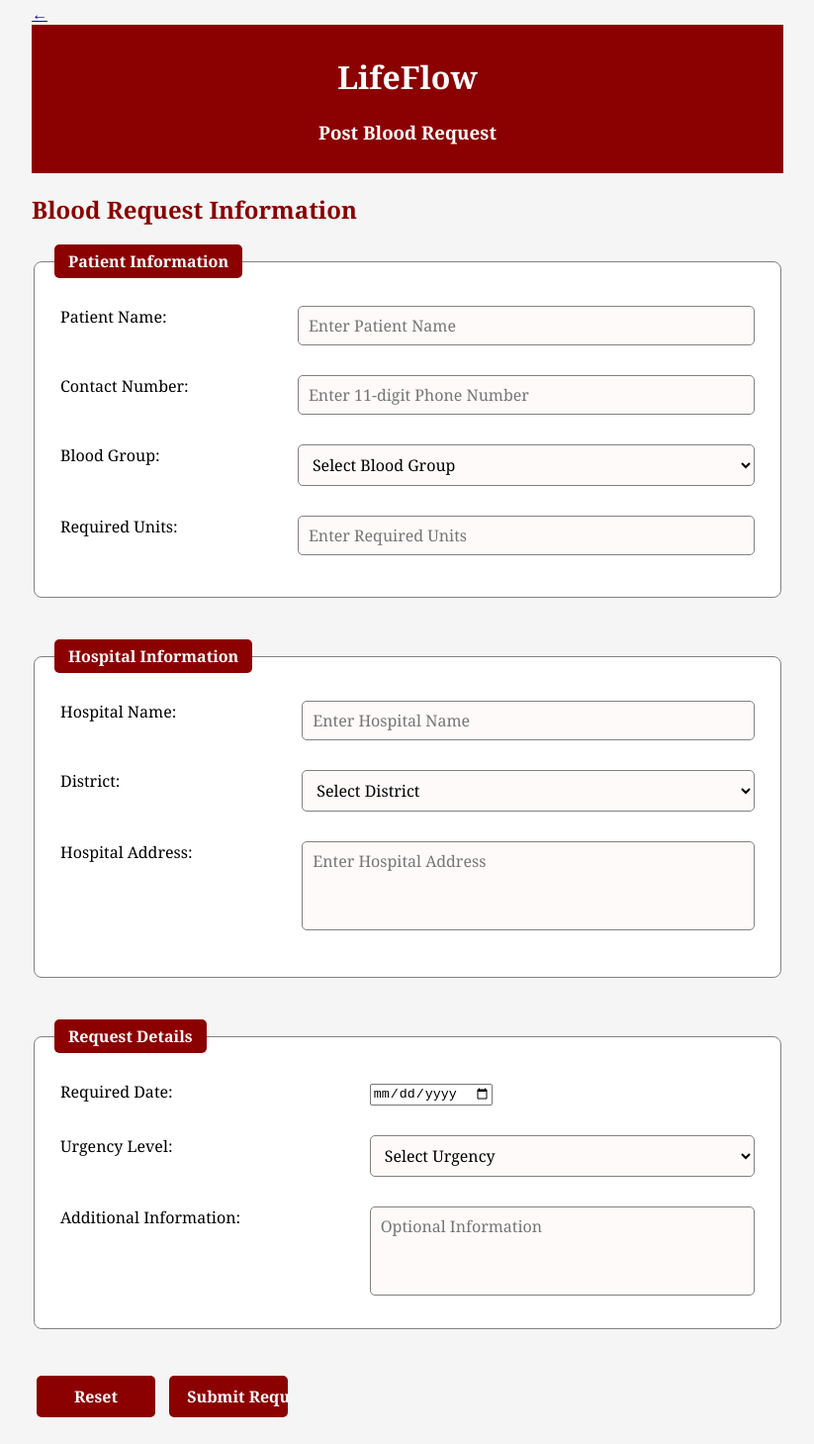
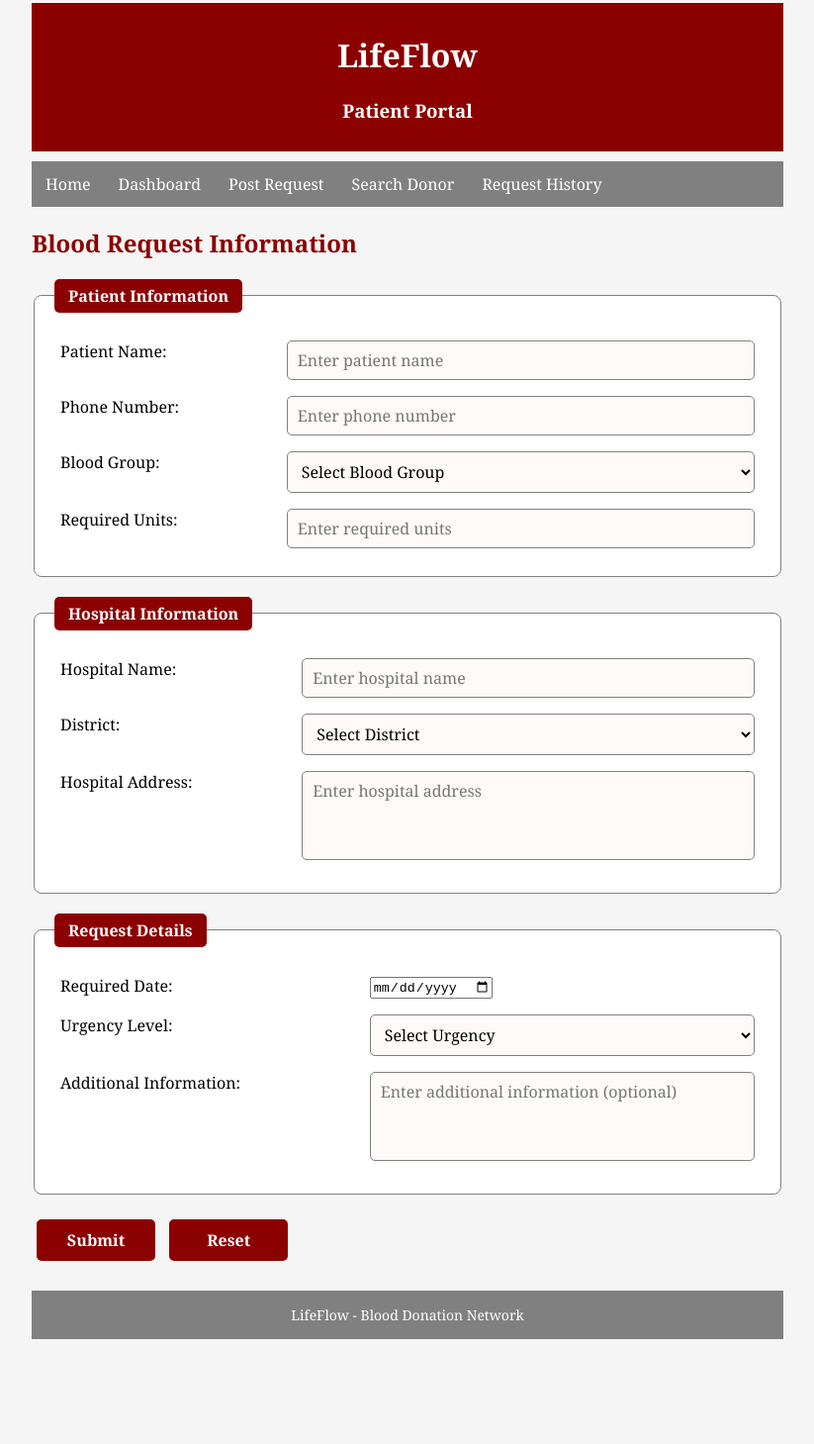
Before and after one commit to TanvirHosenNishat01-blip/WebTech_Project_Fall2026-27_GroupNumber-06-, a plain HTML site: page Page/PostBloodRequest.html in a window 1280 px wide. Shown: the part 17-1476 px from the top of the page at 99% size, without its empty margins (228-1051 px from the left). After the commit the page ends 1390 px from the top, so only its background shows below. Drawn offline with Linux system fonts and the light colour scheme.

Commit message:
Refactor PostBloodRequest.html structure and styles
Updated the Post Blood Request page layout and form elements.

```diff
--- a/Page/PostBloodRequest.html
+++ b/Page/PostBloodRequest.html
@@ -1,72 +1,65 @@
 <!DOCTYPE html>
 <html lang="en-US">
-
 <head>
     <meta charset="UTF-8">
     <meta name="viewport" content="width=device-width, initial-scale=1.0">
-
-    <title>Post Blood Request - LifeFlow</title>
+    <title>LifeFlow - Post Blood Request</title>
 
     <link rel="stylesheet" href="../design/Style.css">
+
     <script src="../JS/Common.js" defer></script>
     <script src="../JS/Patient.js" defer></script>
 </head>
 
 <body class="request-page">
 
-    <div class="container">
-
-        <!-- Back Arrow -->
-        <div class="back-button">
-            <a href="PatientDashboard.html" title="Back to Dashboard">←</a>
-        </div>
-
     <!-- Header -->
     <div class="header">
         <h1>LifeFlow</h1>
-            <h3>Post Blood Request</h3>
+        <h3>Patient Portal</h3>
     </div>
+
+    <!-- Navigation Bar -->
+    <div class="topnav">
+        <a href="PatientRegistration.html">Home</a>
+        <a href="PatientDashboard.html">Dashboard</a>
+        <a href="PostBloodRequest.html" class="active">Post Request</a>
+        <a href="SearchDonors.html">Search Donor</a>
+        <a href="PatientRequestHistory.html">Request History</a>
+    </div>
+
+    <!-- Main Container -->
+    <div class="container">
 
         <h2>Blood Request Information</h2>
 
-        <form id="RequestForm"
-              onsubmit="return submitRequest()"
-              novalidate>
+        <form id="RequestForm" onsubmit="return submitRequest()" novalidate>
 
             <!-- Patient Information -->
             <fieldset>
                 <legend>Patient Information</legend>
 
-                <table>
+                <table class="form-table">
                     <tr>
+                        <td><label for="PatientName">Patient Name:</label></td>
                         <td>
-                            <label for="PatientName">Patient Name:</label>
-                        </td>
-                        <td>
-                            <input type="text" id="PatientName"
-                                   name="PatientName"
-                                   placeholder="Enter Patient Name">
-                            <p id="NameError" class="error"></p>
+                            <input type="text" id="PatientName" name="PatientName"
+                                placeholder="Enter patient name">
+                            <span id="NameError" class="error-msg"></span>
                         </td>
                     </tr>
 
                     <tr>
+                        <td><label for="Phone">Phone Number:</label></td>
                         <td>
-                            <label for="Phone">Contact Number:</label>
-                        </td>
-                        <td>
-                            <input type="text" id="Phone"
-                                   name="Phone"
-                                   placeholder="Enter 11-digit Phone Number"
-                                   maxlength="11">
-                            <p id="PhoneError" class="error"></p>
+                            <input type="text" id="Phone" name="Phone"
+                                maxlength="11" placeholder="Enter phone number">
+                            <span id="PhoneError" class="error-msg"></span>
                         </td>
                     </tr>
 
                     <tr>
-                        <td>
-                            <label for="BloodGroup">Blood Group:</label>
-                        </td>
+                        <td><label for="BloodGroup">Blood Group:</label></td>
                         <td>
                             <select id="BloodGroup" name="BloodGroup">
                                 <option value="">Select Blood Group</option>
@@ -79,48 +72,37 @@
                                 <option value="AB+">AB+</option>
                                 <option value="AB-">AB-</option>
                             </select>
-                            <p id="BloodError" class="error"></p>
+                            <span id="BloodError" class="error-msg"></span>
                         </td>
                     </tr>
 
                     <tr>
+                        <td><label for="Units">Required Units:</label></td>
                         <td>
-                            <label for="Units">Required Units:</label>
-                        </td>
-                        <td>
-                            <input type="number" id="Units"
-                                   name="Units"
-                                   placeholder="Enter Required Units"
-                                   min="1" max="20">
-                            <p id="UnitsError" class="error"></p>
+                            <input type="number" id="Units" name="Units"
+                                min="1" max="20" placeholder="Enter required units">
+                            <span id="UnitsError" class="error-msg"></span>
                         </td>
                     </tr>
                 </table>
             </fieldset>
 
-            <br>
-
             <!-- Hospital Information -->
             <fieldset>
                 <legend>Hospital Information</legend>
 
-                <table>
+                <table class="form-table">
                     <tr>
+                        <td><label for="Hospital">Hospital Name:</label></td>
                         <td>
-                            <label for="Hospital">Hospital Name:</label>
-                        </td>
-                        <td>
-                            <input type="text" id="Hospital"
-                                   name="Hospital"
-                                   placeholder="Enter Hospital Name">
-                            <p id="HospitalError" class="error"></p>
+                            <input type="text" id="Hospital" name="Hospital"
+                                placeholder="Enter hospital name">
+                            <span id="HospitalError" class="error-msg"></span>
                         </td>
                     </tr>
 
                     <tr>
-                        <td>
-                            <label for="District">District:</label>
-                        </td>
+                        <td><label for="District">District:</label></td>
                         <td>
                             <select id="District" name="District">
                                 <option value="">Select District</option>
@@ -130,46 +112,36 @@
                                 <option value="Gazipur">Gazipur</option>
                                 <option value="Other">Other</option>
                             </select>
-                            <p id="DistrictError" class="error"></p>
+                            <span id="DistrictError" class="error-msg"></span>
                         </td>
                     </tr>
 
                     <tr>
+                        <td><label for="Address">Hospital Address:</label></td>
                         <td>
-                            <label for="Address">Hospital Address:</label>
-                        </td>
-                        <td>
-                            <textarea id="Address" name="Address"
-                                      rows="3"
-                                      placeholder="Enter Hospital Address"></textarea>
-                            <p id="AddressError" class="error"></p>
+                            <textarea id="Address" name="Address" rows="3" style="resize: none;"
+                                placeholder="Enter hospital address"></textarea>
+                            <span id="AddressError" class="error-msg"></span>
                         </td>
                     </tr>
                 </table>
             </fieldset>
 
-            <br>
-
             <!-- Request Details -->
             <fieldset>
                 <legend>Request Details</legend>
 
-                <table>
+                <table class="form-table">
                     <tr>
+                        <td><label for="RequiredDate">Required Date:</label></td>
                         <td>
-                            <label for="RequiredDate">Required Date:</label>
-                        </td>
-                        <td>
-                            <input type="date" id="RequiredDate"
-                                   name="RequiredDate">
-                            <p id="DateError" class="error"></p>
+                            <input type="date" id="RequiredDate" name="RequiredDate">
+                            <span id="DateError" class="error-msg"></span>
                         </td>
                     </tr>
 
                     <tr>
-                        <td>
-                            <label for="Urgency">Urgency Level:</label>
-                        </td>
+                        <td><label for="Urgency">Urgency Level:</label></td>
                         <td>
                             <select id="Urgency" name="Urgency">
                                 <option value="">Select Urgency</option>
@@ -177,47 +149,34 @@
                                 <option value="Urgent">Urgent</option>
                                 <option value="Critical">Critical</option>
                             </select>
-                            <p id="UrgencyError" class="error"></p>
+                            <span id="UrgencyError" class="error-msg"></span>
                         </td>
                     </tr>
 
                     <tr>
+                        <td><label for="Information">Additional Information:</label></td>
                         <td>
-                            <label for="Information">
-                                Additional Information:
-                            </label>
-                        </td>
-                        <td>
-                            <textarea id="Information"
-                                      name="Information"
-                                      rows="3"
-                                      placeholder="Optional Information"></textarea>
+                            <textarea id="Information" name="Information" rows="3" style="resize: none;"
+                                placeholder="Enter additional information (optional)"></textarea>
                         </td>
                     </tr>
                 </table>
             </fieldset>
 
-            <br>
-
-            <!-- Form Buttons -->
-            <input type="button"
-                   id="Reset"
-                   value="Reset"
-                   onclick="resetRequest()">
-
-            <input type="submit"
-                   id="Submit"
-                   value="Submit Request">
+            <!-- Buttons -->
+            <div class="btn-group">
+                <input type="button" id="save" value="Submit" onclick="saveProfile()">
+                <input type="button" value="Reset" onclick="resetRequest()">
+            </div>
 
             <p id="Message"></p>
 
         </form>
+    </div>
 
     <!-- Footer -->
     <div class="footer">
-            <h5>LifeFlow - Blood Donation Network </h5>
-        </div>
-
+        <h5>LifeFlow - Blood Donation Network</h5>
     </div>
 
 </body>
```
Lines whose indentation alone changed are shown as unchanged.
